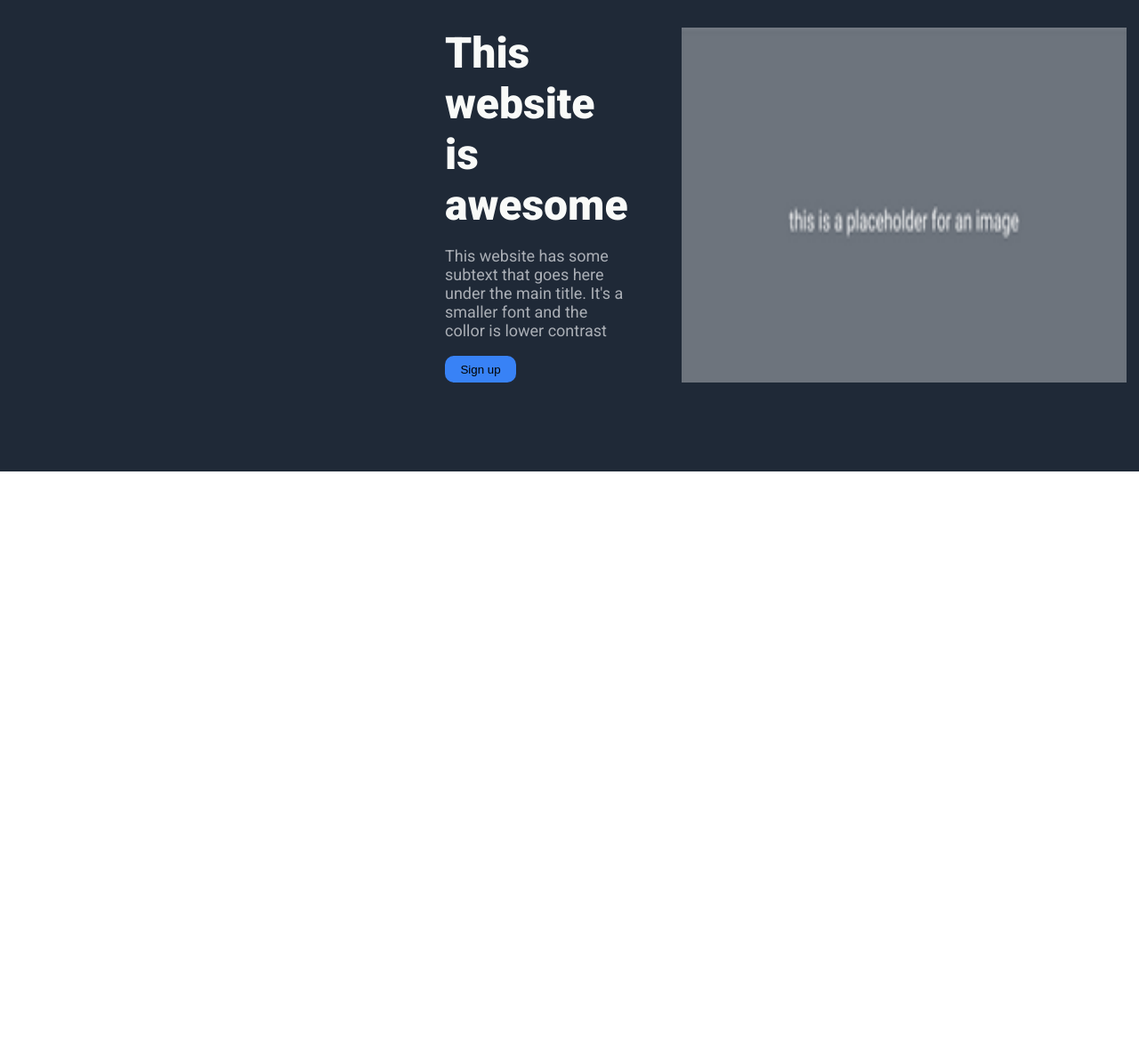
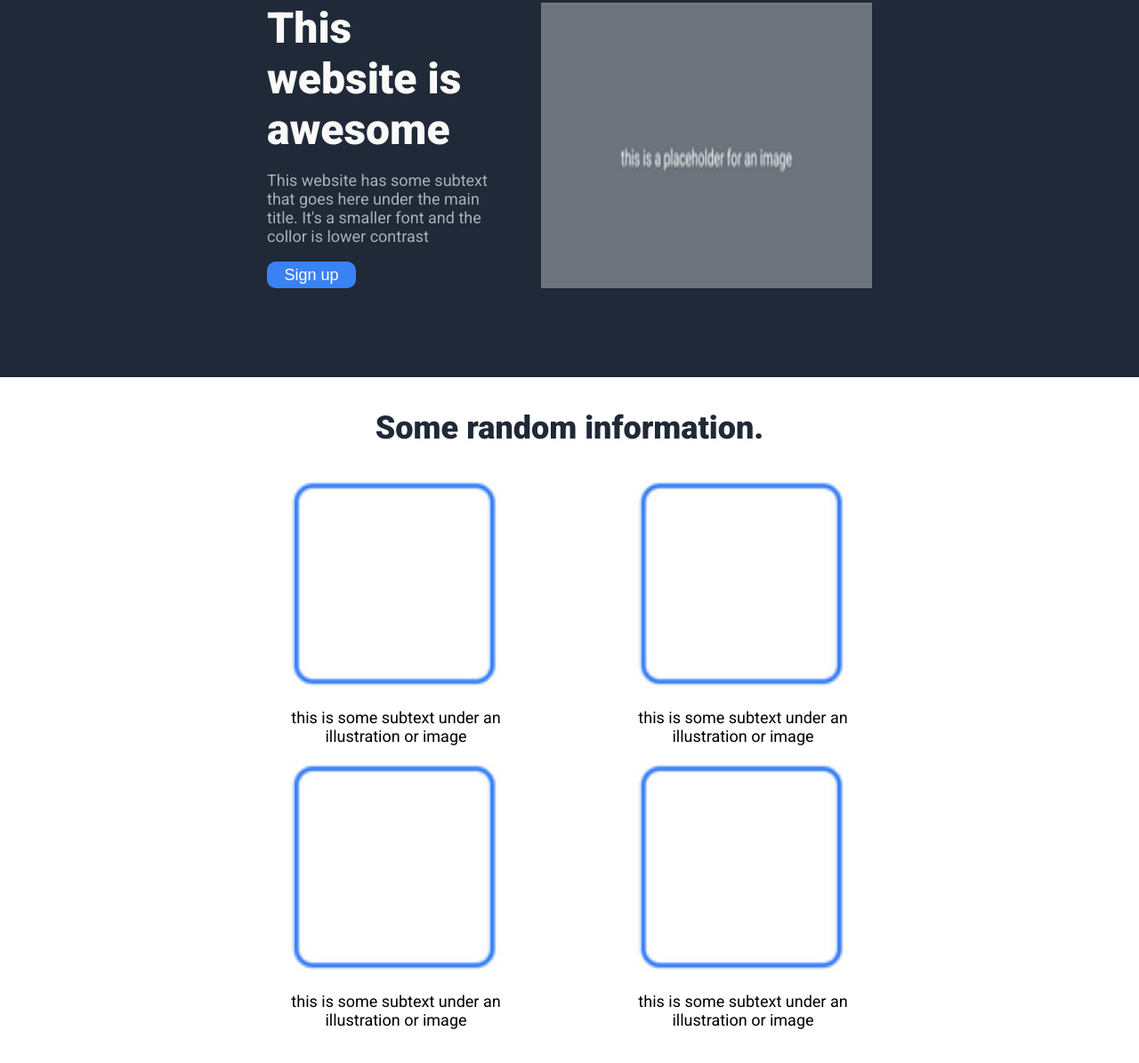
Before and after one commit to Kozelko/landing-page, a plain HTML site: page index.html in a window 1280 px wide. Shown: the part 173-1368 px from the top of the page at 89% size. Before the commit the page ends 800 px from the top, so only its background shows below. Drawn offline with Linux system fonts and the light colour scheme.

Commit message:
Add section 1 with all styling

```diff
--- a/index.html
+++ b/index.html
@@ -18,8 +18,8 @@
         <div class="links">
             <ul>
                 <li><a href="">header link one</a></li>
-                <li><a href="">header link one</a></li>
-                <li><a href="">header link one</a></li>
+                <li><a href="">header link two</a></li>
+                <li><a href="">header link three</a></li>
             </ul>
         </div>
     </div>
@@ -33,7 +33,27 @@
         </div>
         <img src="placeholder.png" alt="">
     </div>
-
+    <div class="section-one">
+        <p class="info-header">Some random information.</p>
+        <div class="cards">
+            <div class="card">
+                <img src="img1.png" alt="">
+                <p>this is some subtext under an illustration or image</p>
+            </div>
+            <div class="card">
+                <img src="img1.png" alt="">
+                <p>this is some subtext under an illustration or image</p>
+            </div>
+            <div class="card">
+                <img src="img1.png" alt="">
+                <p>this is some subtext under an illustration or image</p>
+            </div>
+            <div class="card">
+                <img src="img1.png" alt="">
+                <p>this is some subtext under an illustration or image</p>
+            </div>
+        </div>
+    </div>
 </body>
 
 </html>
--- a/style.css
+++ b/style.css
@@ -6,7 +6,7 @@ body {
 .header {
     display: flex;
     justify-content: space-between;
-    padding: 0px 500px;
+    padding: 0px 300px;
     background-color: #1F2937;
 }
 
@@ -32,17 +32,19 @@ a {
     background-color: #1F2937;
     padding: 0px 500px;
     padding-top: 100px;
-    padding: 100px 500px 100px 500px;
+    padding: 100px 300px 100px 300px;
     gap: 60px;
+    flex-wrap: wrap;
 }
 
 .hero img {
-    min-width: 500px;
+    flex: 3;
 }
 
 .hero-text {
     display: flex;
     flex-direction: column;
+    flex: 2;
 }
 
 .title {
@@ -62,7 +64,39 @@ a {
 button {
     background-color: #3882F6;
     border: none;
-    width: 80px;
+    width: 100px;
     height: 30px;
     border-radius: 10px;
+    color: white;
+    font-size: 18px;
 }
+
+.section-one {
+    display: flex;
+    flex-direction: column;
+    padding: 0px 320px;
+    padding-bottom: 100px;
+}
+
+.info-header {
+    color: #1F2937;
+    font-weight: 900;
+    font-size: 36px;
+    text-align: center;
+}
+
+.cards {
+    display: flex;
+    justify-content: space-between;
+    text-align: center;
+    flex-wrap: wrap;
+}
+
+.card {
+    width: 250px;
+    font-size: 18px;
+}
+
+.card img {
+    width: 250px;
+}
```
Also changed, not shown: img1.png (added).
